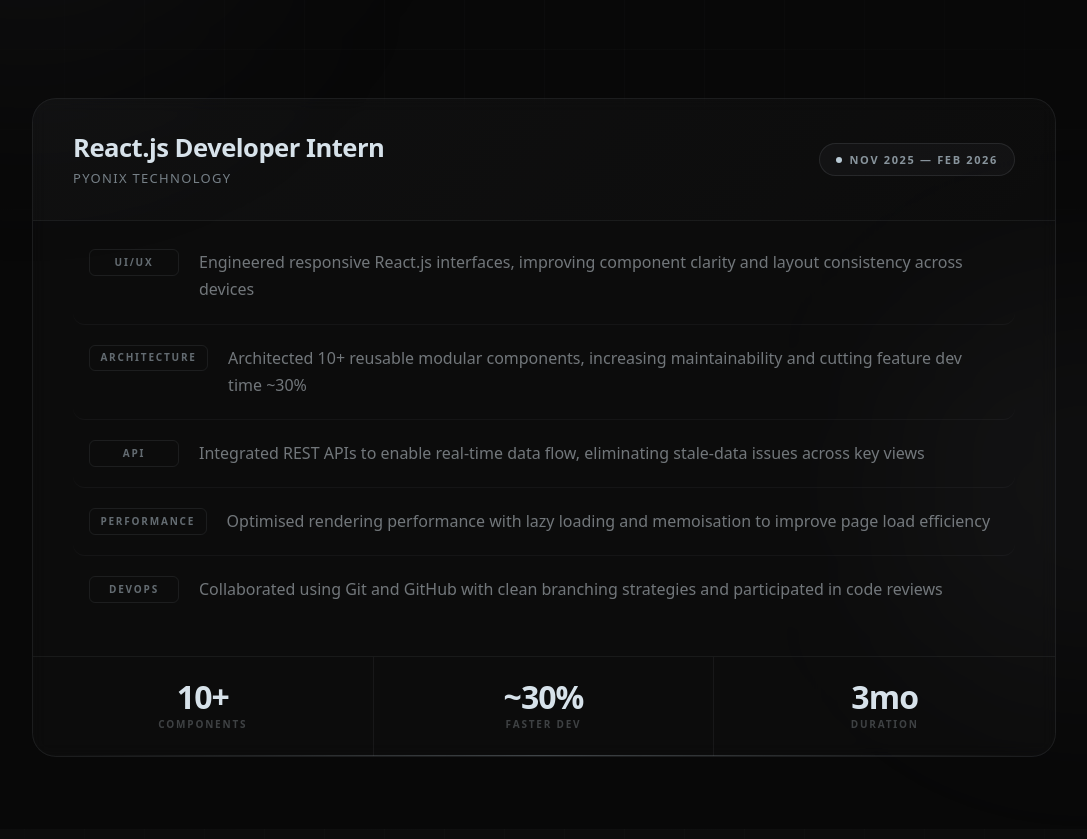
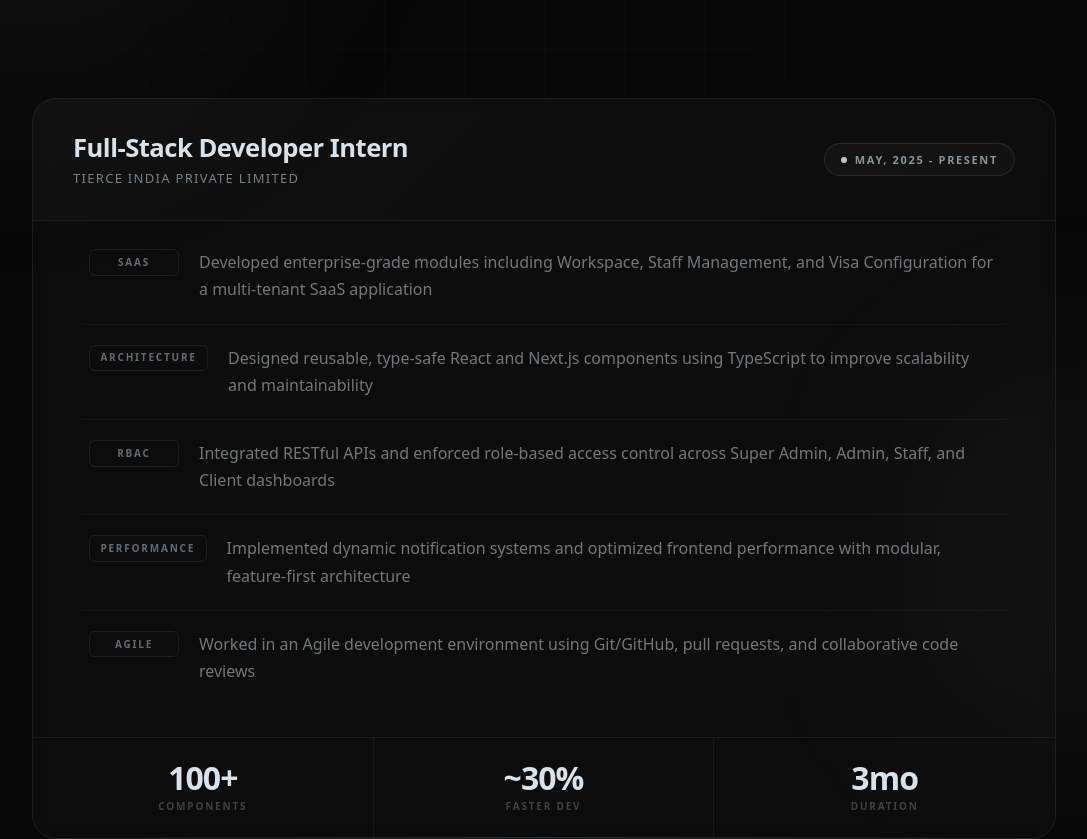
Before and after one commit to AkshayBuilds/AkshayPortfolio, a React (Vite) app: page / in a window 1280 px wide. Shown: the part 4108-4947 px from the top of the page, without its empty margins (96-1183 px from the left). Built offline with nearby package versions, Linux system fonts and the light colour scheme; the HTML template or start-up script is replaced by a standard one; a web font is replaced by a local one.

Commit message:
feat: update experience section with new role, company, and project highlights

```diff
--- a/src/sections/ExperienceSection.jsx
+++ b/src/sections/ExperienceSection.jsx
@@ -3,24 +3,24 @@ import { motion } from "framer-motion";
 // ─── Data ────────────────────────────────────────────────────────────────────
 const experienceItems = [
   {
-    text: "Engineered responsive React.js interfaces, improving component clarity and layout consistency across devices",
-    tag: "UI/UX",
+    text: "Developed enterprise-grade modules including Workspace, Staff Management, and Visa Configuration for a multi-tenant SaaS application",
+    tag: "SaaS",
   },
   {
-    text: "Architected 10+ reusable modular components, increasing maintainability and cutting feature dev time ~30%",
+    text: "Designed reusable, type-safe React and Next.js components using TypeScript to improve scalability and maintainability",
     tag: "Architecture",
   },
   {
-    text: "Integrated REST APIs to enable real-time data flow, eliminating stale-data issues across key views",
-    tag: "API",
+    text: "Integrated RESTful APIs and enforced role-based access control across Super Admin, Admin, Staff, and Client dashboards",
+    tag: "RBAC",
   },
   {
-    text: "Optimised rendering performance with lazy loading and memoisation to improve page load efficiency",
+    text: "Implemented dynamic notification systems and optimized frontend performance with modular, feature-first architecture",
     tag: "Performance",
   },
   {
-    text: "Collaborated using Git and GitHub with clean branching strategies and participated in code reviews",
-    tag: "DevOps",
+    text: "Worked in an Agile development environment using Git/GitHub, pull requests, and collaborative code reviews",
+    tag: "Agile",
   },
 ];
 
@@ -433,8 +433,7 @@ export default function ExperienceSection() {
             <span className="xp-badge">Career</span>
             <h2 className="xp-heading">Experience</h2>
             <p className="xp-subtitle">
-              Professional experience building production-grade React
-              applications and contributing to real-world products.
+              Professional experience building scalable full-stack SaaS applications with React, Next.js, Node.js, and TypeScript.
             </p>
           </motion.div>
 
@@ -444,12 +443,12 @@ export default function ExperienceSection() {
             {/* Header */}
             <div className="xp-card-header">
               <div>
-                <h3 className="xp-role">React.js Developer Intern</h3>
-                <p className="xp-company">Pyonix Technology</p>
+                <h3 className="xp-role">Full-Stack Developer Intern</h3>
+                <p className="xp-company">Tierce India Private Limited</p>
               </div>
               <span className="xp-duration-badge">
                 <span className="xp-duration-dot" />
-                Nov 2025 — Feb 2026
+                May, 2025 - Present
               </span>
             </div>
 
@@ -474,7 +473,7 @@ export default function ExperienceSection() {
             {/* Stats */}
             <div className="xp-stats">
               {[
-                { value: "10+", label: "Components" },
+                { value: "100+", label: "Components" },
                 { value: "~30%", label: "Faster Dev" },
                 { value: "3mo", label: "Duration" },
               ].map((stat, i) => (
```
